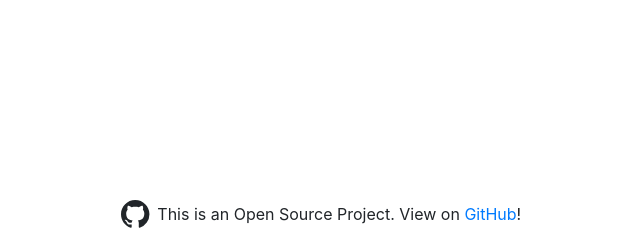
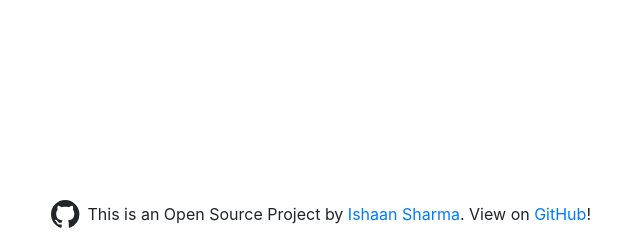
Before and after one commit to JeherillaJanwar/yt, a Flask app: page /history in a window 1280 px wide. Shown: the part 558-800 px from the top of the page, without its empty margins (319-959 px from the left). Run offline with Flask 2, Linux system fonts and the light colour scheme; the visitor is signed in with stand-in values (Sample User, id 1); data comes from the database, SQL or seed files in the repository; data that the repository does not hold is empty; some libraries are stand-ins or nearby versions.

Commit message:
Update base.html

```diff
--- a/website/templates/base.html
+++ b/website/templates/base.html
@@ -95,7 +95,7 @@
             <svg xmlns="http://www.w3.org/2000/svg" width="32" height="32" fill="currentColor" class="bi bi-github" viewBox="0 0 18 18">
                 <path d="M8 0C3.58 0 0 3.58 0 8c0 3.54 2.29 6.53 5.47 7.59.4.07.55-.17.55-.38 0-.19-.01-.82-.01-1.49-2.01.37-2.53-.49-2.69-.94-.09-.23-.48-.94-.82-1.13-.28-.15-.68-.52-.01-.53.63-.01 1.08.58 1.23.82.72 1.21 1.87.87 2.33.66.07-.52.28-.87.51-1.07-1.78-.2-3.64-.89-3.64-3.95 0-.87.31-1.59.82-2.15-.08-.2-.36-1.02.08-2.12 0 0 .67-.21 2.2.82.64-.18 1.32-.27 2-.27.68 0 1.36.09 2 .27 1.53-1.04 2.2-.82 2.2-.82.44 1.1.16 1.92.08 2.12.51.56.82 1.27.82 2.15 0 3.07-1.87 3.75-3.65 3.95.29.25.54.73.54 1.48 0 1.07-.01 1.93-.01 2.2 0 .21.15.46.55.38A8.012 8.012 0 0 0 16 8c0-4.42-3.58-8-8-8z"/>
             </svg>
-            This is an Open Source Project. View on <a href="https://github.com/JeherillaJanwar/yt">GitHub</a>!
+            This is an Open Source Project by <a href="https://jeherillajanwar.github.io/328069/">Ishaan Sharma</a>. View on <a href="https://github.com/JeherillaJanwar/yt">GitHub</a>!
         </div>
     </div>
     <script
```
